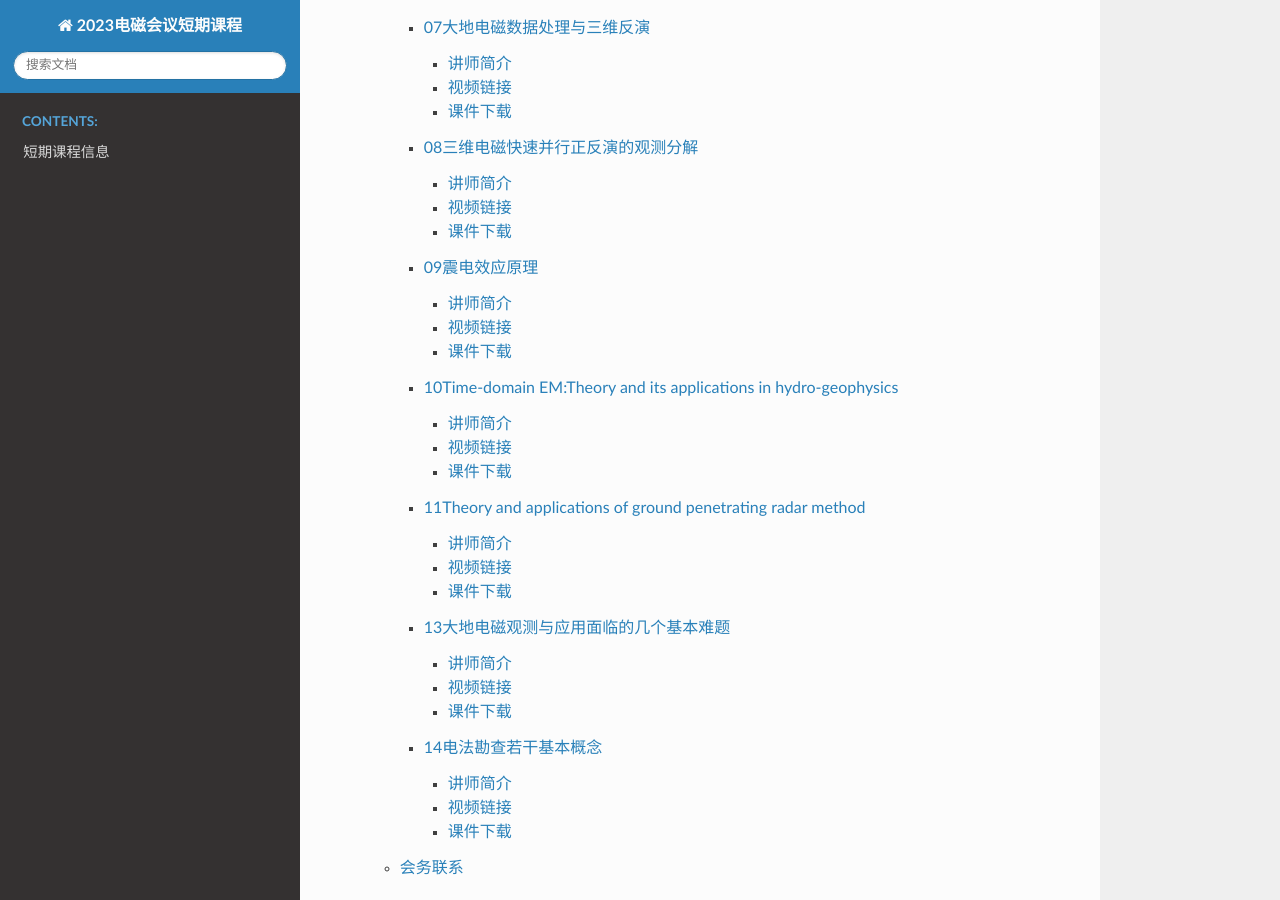
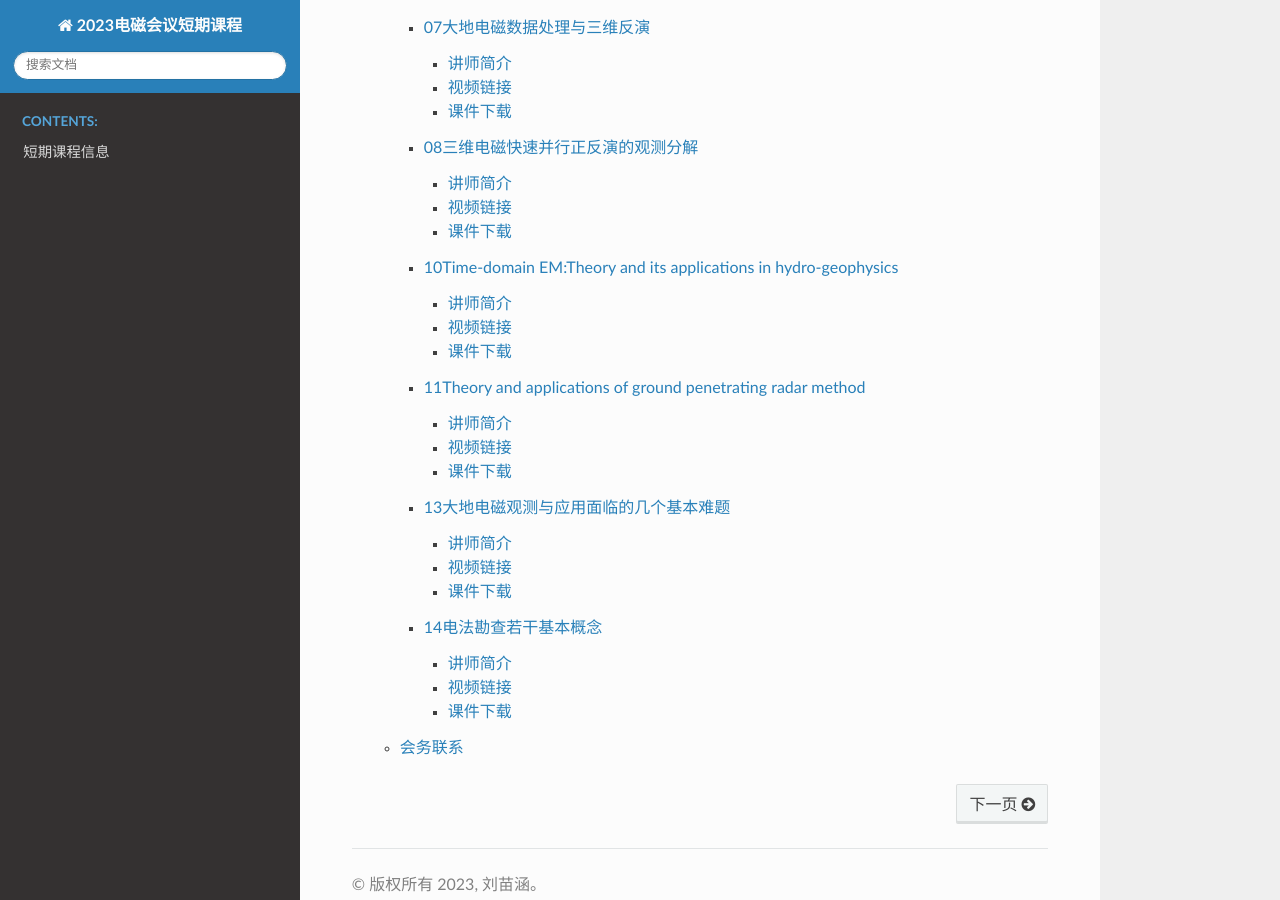
Before and after one commit to sustechgem/geoemsc2023, a Sphinx documentation site: the page built from docs/index.rst, in a window 1280 px wide and 900 px high, scrolled down 1208 px. Built offline with Sphinx 7.4.7 and the Read the Docs theme 2.0.0, drawn with Linux system fonts in a browser that asks for light colours; pages that are not in the unit, such as notebooks, are missing from menus.

Commit message:
Update index.rst

```diff
--- a/docs/Cpp/课程内容/index.rst
+++ b/docs/Cpp/课程内容/index.rst
@@ -18,7 +18,6 @@
    6频谱激电原理与应用
    7大地电磁数据处理与三维反演
    8三维电磁快速并行正反演的观测分解
-   9震电效应原理
    10Time-domain EM-Theory and its applications in hydro-geophysics
    11Theory and applications of ground penetrating radar method
    12Some Thoughts on Electromagnetic Modeling
```
